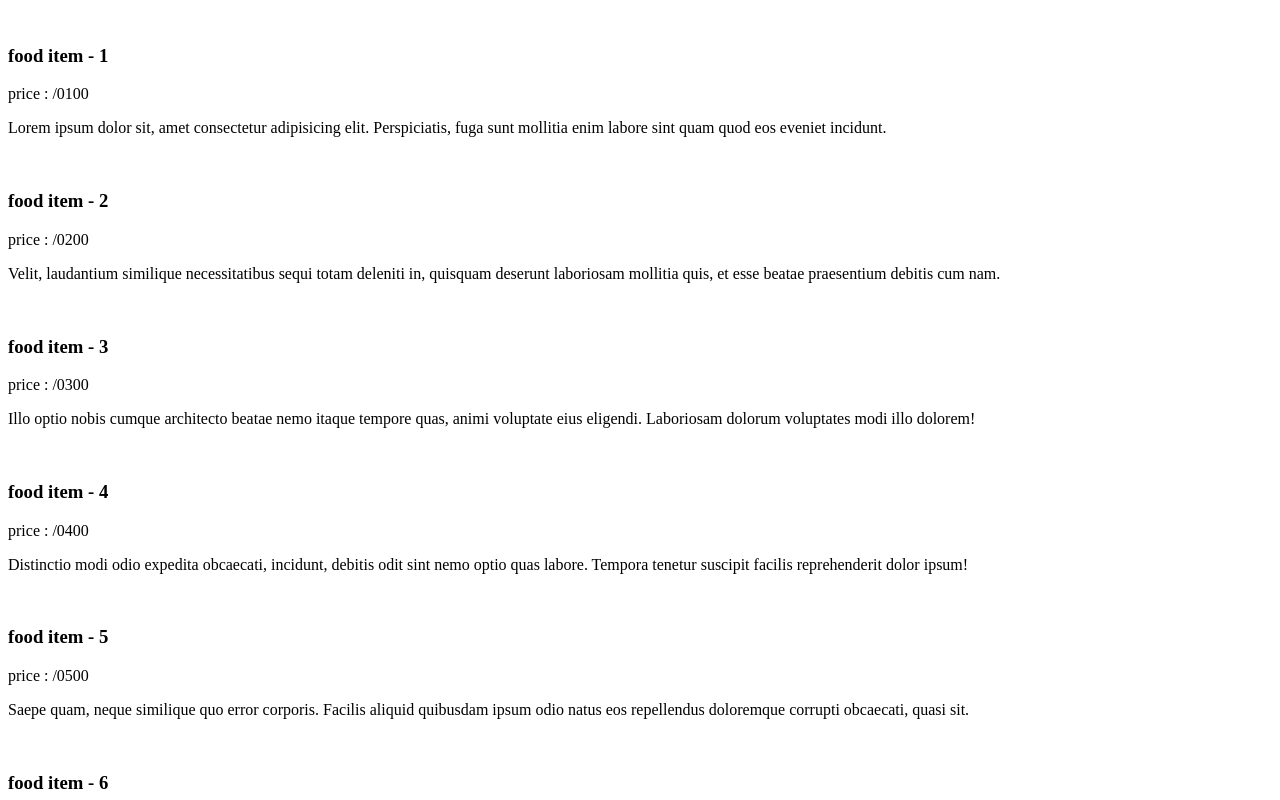
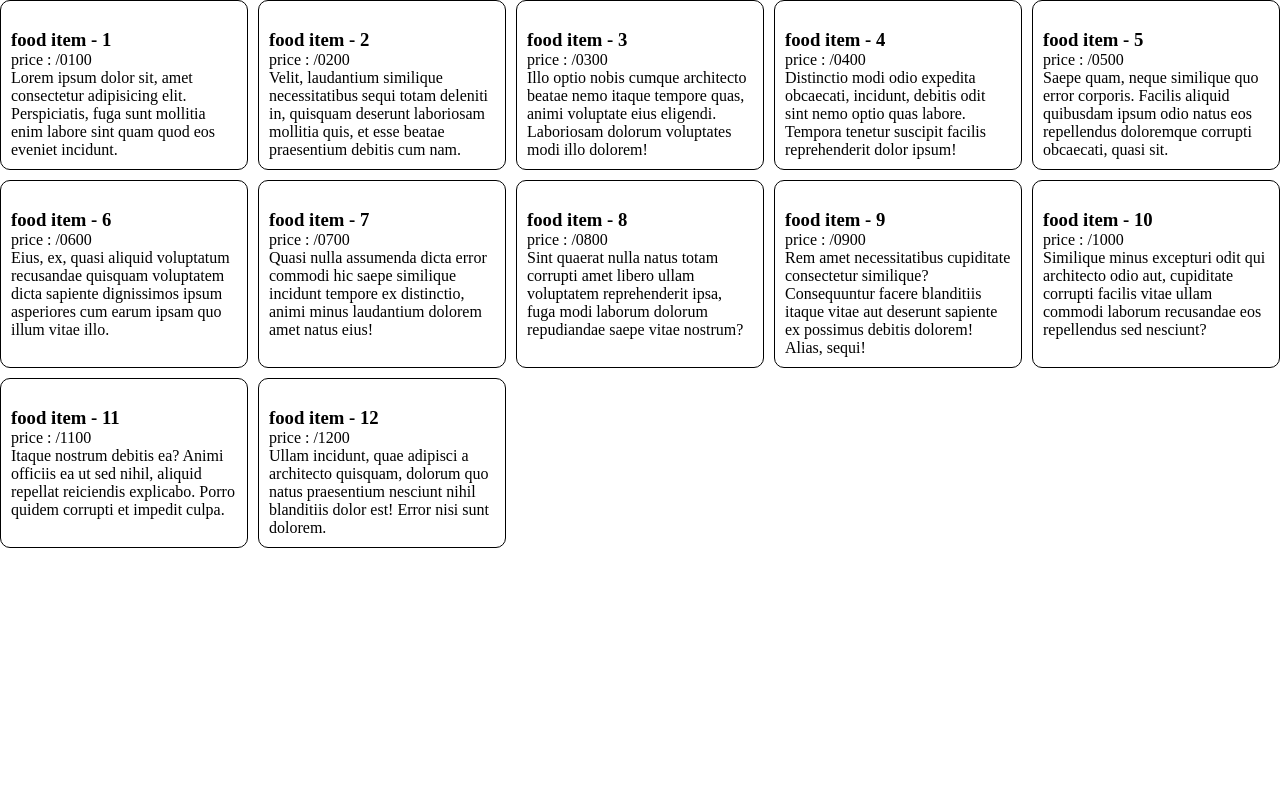
Before and after one commit to Coder7Raj/media-queury-and-others, a plain HTML site: page index.html in a window 1280 px wide. Shown: the top 800 px of the page. Drawn offline with Linux system fonts and the light colour scheme.

Commit message:
add some styles

```diff
--- a/index.html
+++ b/index.html
@@ -4,7 +4,7 @@
     <meta charset="UTF-8" />
     <meta name="viewport" content="width=device-width, initial-scale=1.0" />
     <title>media-queury</title>
-    <link rel="stylesheet" href="./styles/media-queury.css" />
+    <link rel="stylesheet" href="/styles/style.css" />
   </head>
   <body>
     <section class="media_1">
```
